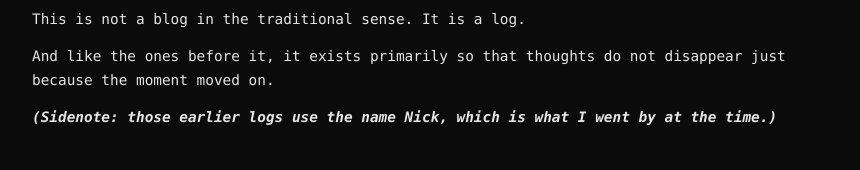
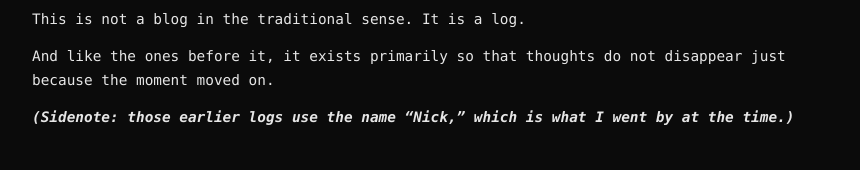
Before and after one commit to raelovejoy/raelog, a Jekyll site: the page built from _posts/2025-12-10-origin.md, in a window 1280 px wide. Shown: the part 1107-1277 px from the top of the page, without its empty margins (208-1068 px from the left). Built offline with Jekyll 4.4.1, drawn with Linux system fonts in a browser that asks for light colours.

```diff
--- a/_posts/2025-12-10-origin.md
+++ b/_posts/2025-12-10-origin.md
@@ -37,4 +37,4 @@ This is not a blog in the traditional sense. It is a log.
 
 And like the ones before it, it exists primarily so that thoughts do not disappear just because the moment moved on.
 
-***(Sidenote: those earlier logs use the name Nick, which is what I went by at the time.)***
+***(Sidenote: those earlier logs use the name "Nick," which is what I went by at the time.)***
```
